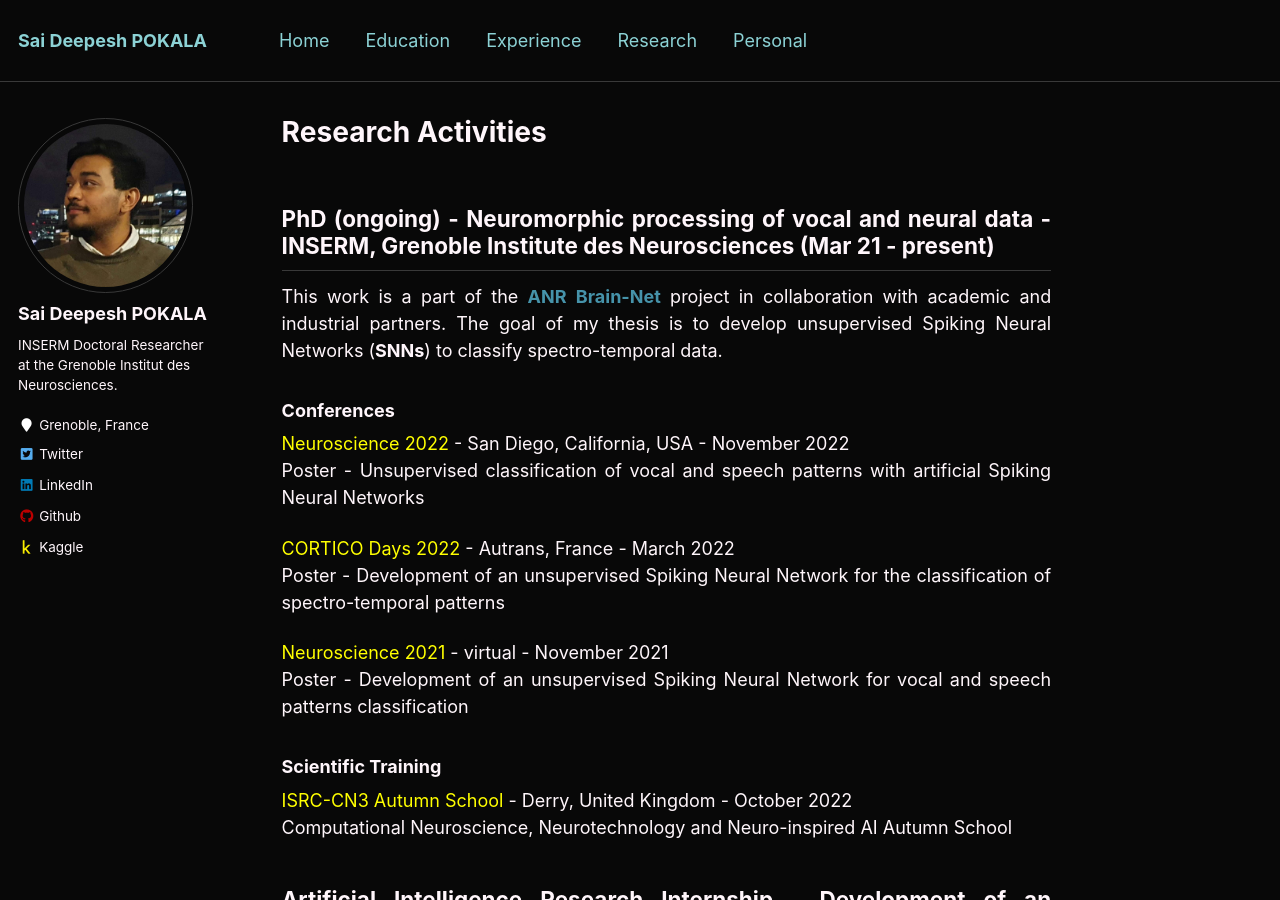
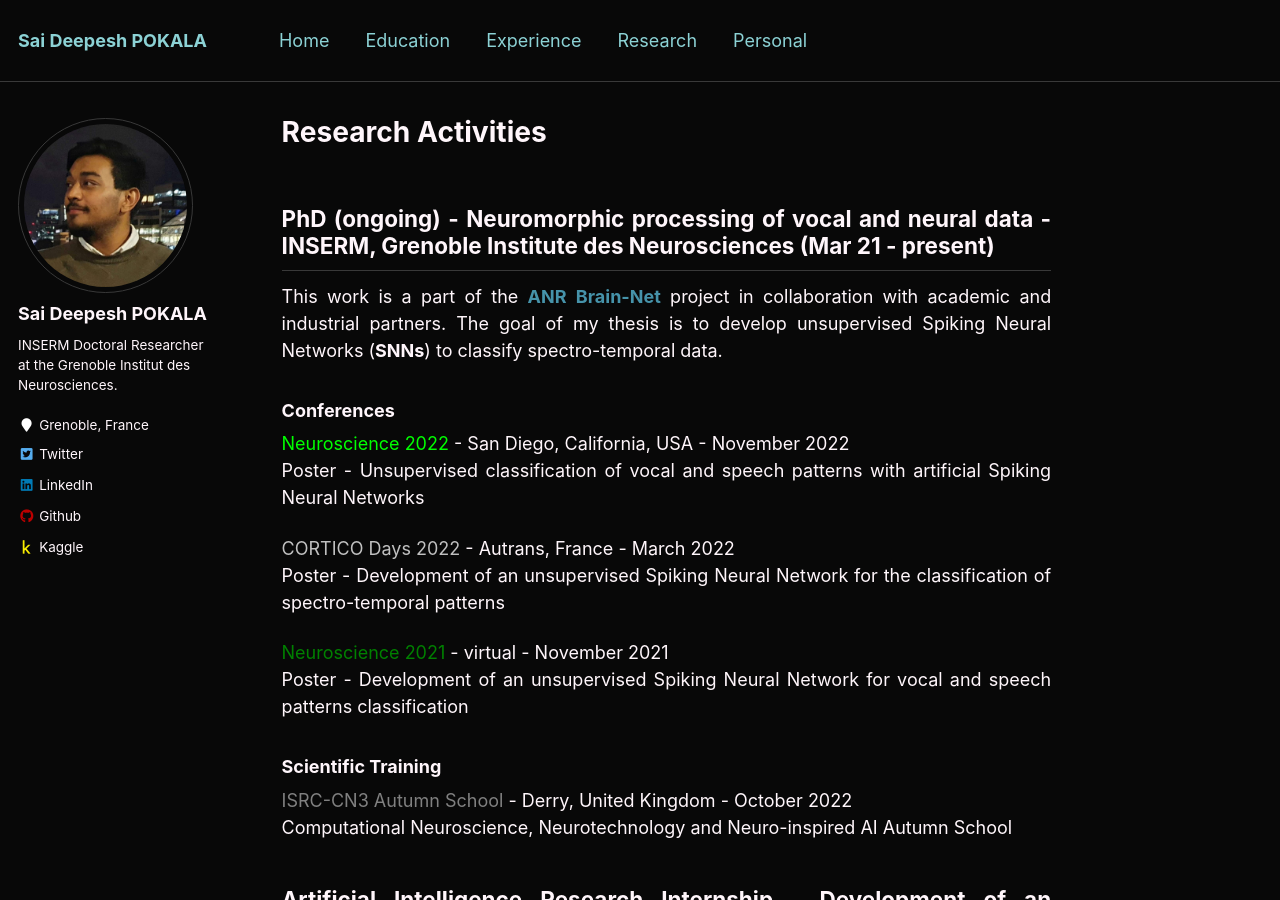
Before and after one commit to saideepesh/saideepesh.github.io, a Jekyll site: the page built from _pages/research.md, in a window 1280 px wide and 900 px high. Built offline with Jekyll 4.4.1, drawn with Linux system fonts in a browser that asks for light colours.

Commit message:
Update research.md

```diff
--- a/_pages/research.md
+++ b/_pages/research.md
@@ -11,18 +11,18 @@ This work is a part of the [**ANR**](https://anr.fr/en/){:target="_blank" rel="n
 
 ### Conferences
 
-<span style="color:yellow">Neuroscience 2022</span> - San Diego, California, USA - November 2022\
+<span style="color:lime">Neuroscience 2022</span> - San Diego, California, USA - November 2022\
 Poster - Unsupervised classification of vocal and speech patterns with artificial Spiking Neural Networks
 
-<span style="color:yellow">CORTICO Days 2022</span> - Autrans, France - March 2022\
+<span style="color:silver">CORTICO Days 2022</span> - Autrans, France - March 2022\
 Poster - Development of an unsupervised Spiking Neural Network for the classification of spectro-temporal patterns
 
-<span style="color:yellow">Neuroscience 2021</span> - virtual - November 2021\
+<span style="color:green">Neuroscience 2021</span> - virtual - November 2021\
 Poster - Development of an unsupervised Spiking Neural Network for vocal and speech patterns classification
 
 ### Scientific Training
 
-<span style="color:yellow">ISRC-CN3 Autumn School</span> - Derry, United Kingdom - October 2022\
+<span style="color:gray">ISRC-CN3 Autumn School</span> - Derry, United Kingdom - October 2022\
 Computational Neuroscience, Neurotechnology and Neuro-inspired AI Autumn School
 
 ## Artificial Intelligence Research Internship - Development of an unsupervised SNN for vocalization classification - INSERM (May - Oct '20)
```
